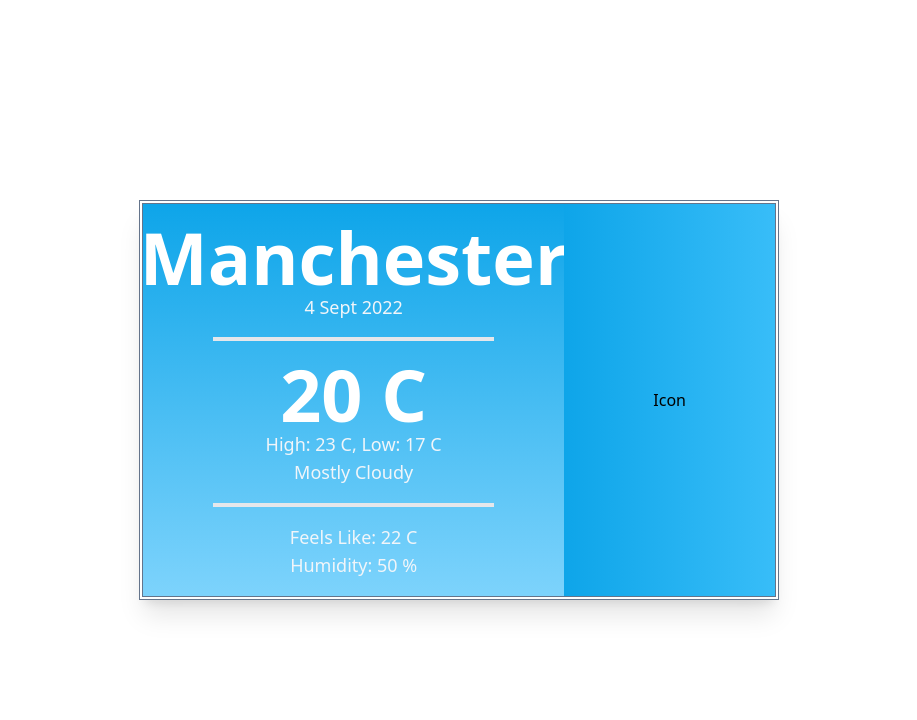
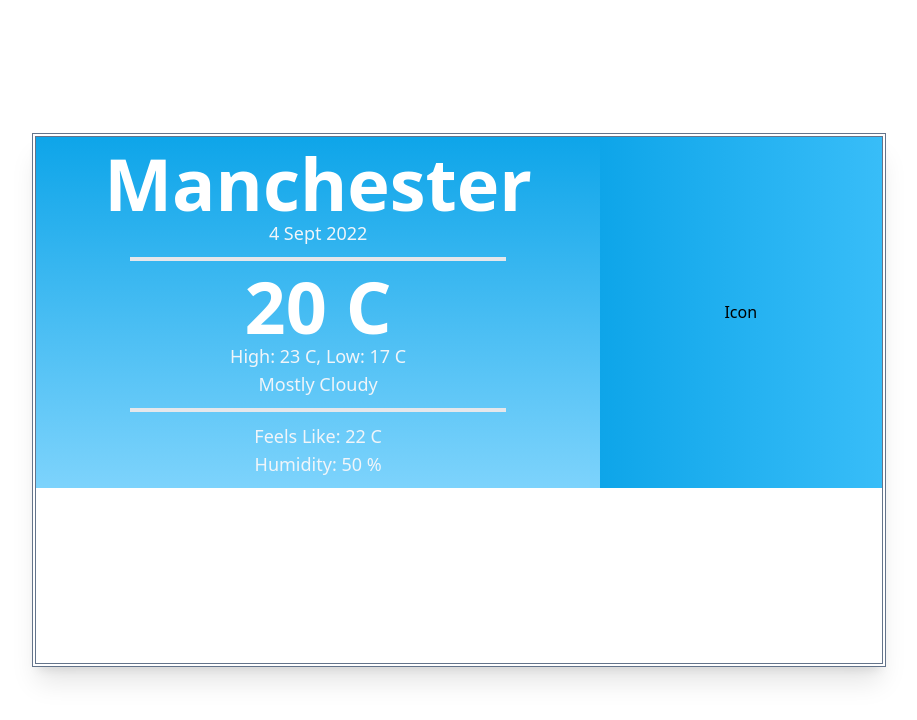
Before and after one commit to imevanc/weather-widget, a Next.js app: page / in a window 1280 px wide. Shown: the top 720 px of the page, without its empty margins (181-1098 px from the left). Built offline with nearby package versions, Linux system fonts and the light colour scheme.

Commit message:
added the weather forecast component

```diff
--- /dev/null
+++ b/components/Forecast/Forecast.jsx
@@ -0,0 +1,5 @@
+const Forecast = () => {
+  return <div></div>;
+};
+
+export default Forecast;
--- a/pages/index.js
+++ b/pages/index.js
@@ -1,12 +1,16 @@
 import Typography from "../Components/Typography/Typography";
 import Icon from "../Components/Icon/Icon";
+import Forecast from "../components/Forecast/Forecast";
 
 export default function Home() {
   return (
     <div className="flex justify-center items-center flex-col h-screen w-screen">
-      <div className="h-3/6 w-3/6 flex shadow-xl border-slate-500 border-4 border-double">
-        <Typography />
-        <Icon />
+      <div className="h-4/6 w-4/6 flex-col shadow-xl border-slate-500 border-4 border-double">
+        <div className="h-4/6 w-full flex">
+          <Typography />
+          <Icon />
+        </div>
+        <Forecast />
       </div>
     </div>
   );
```
